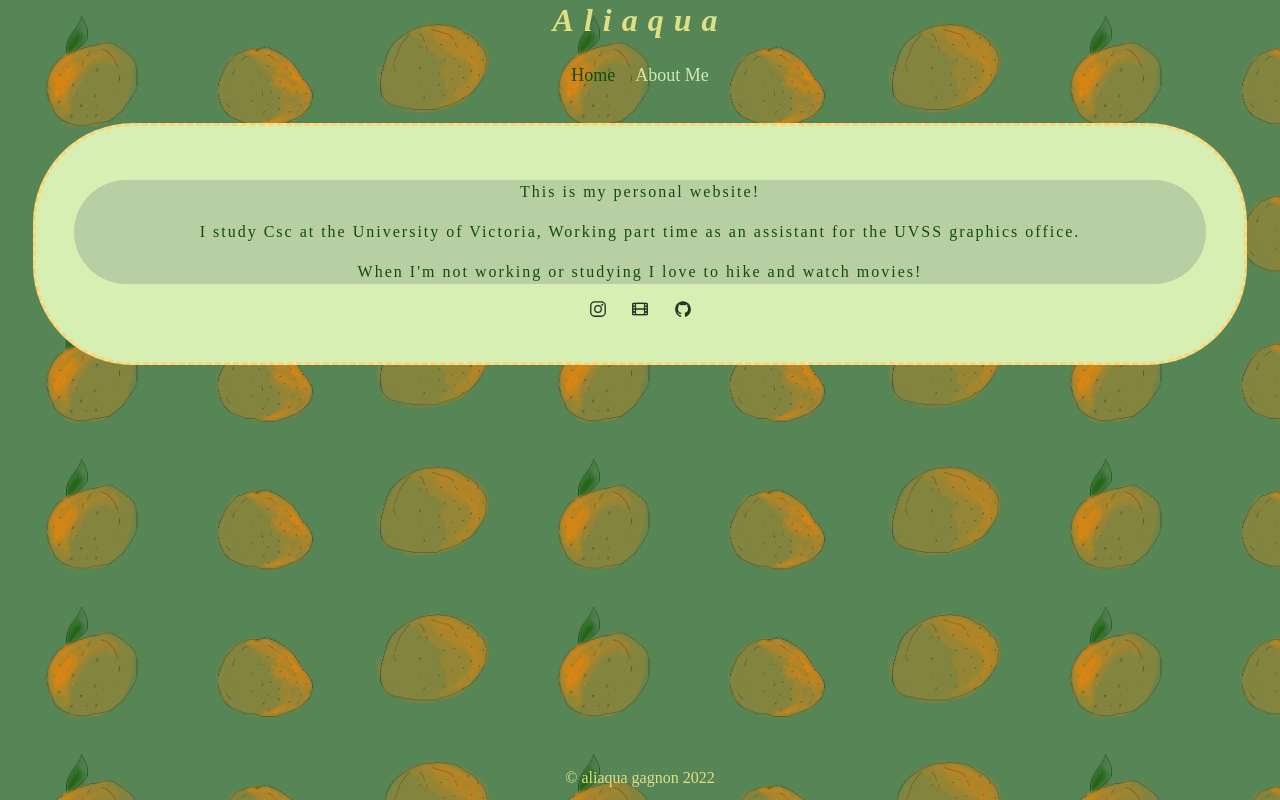
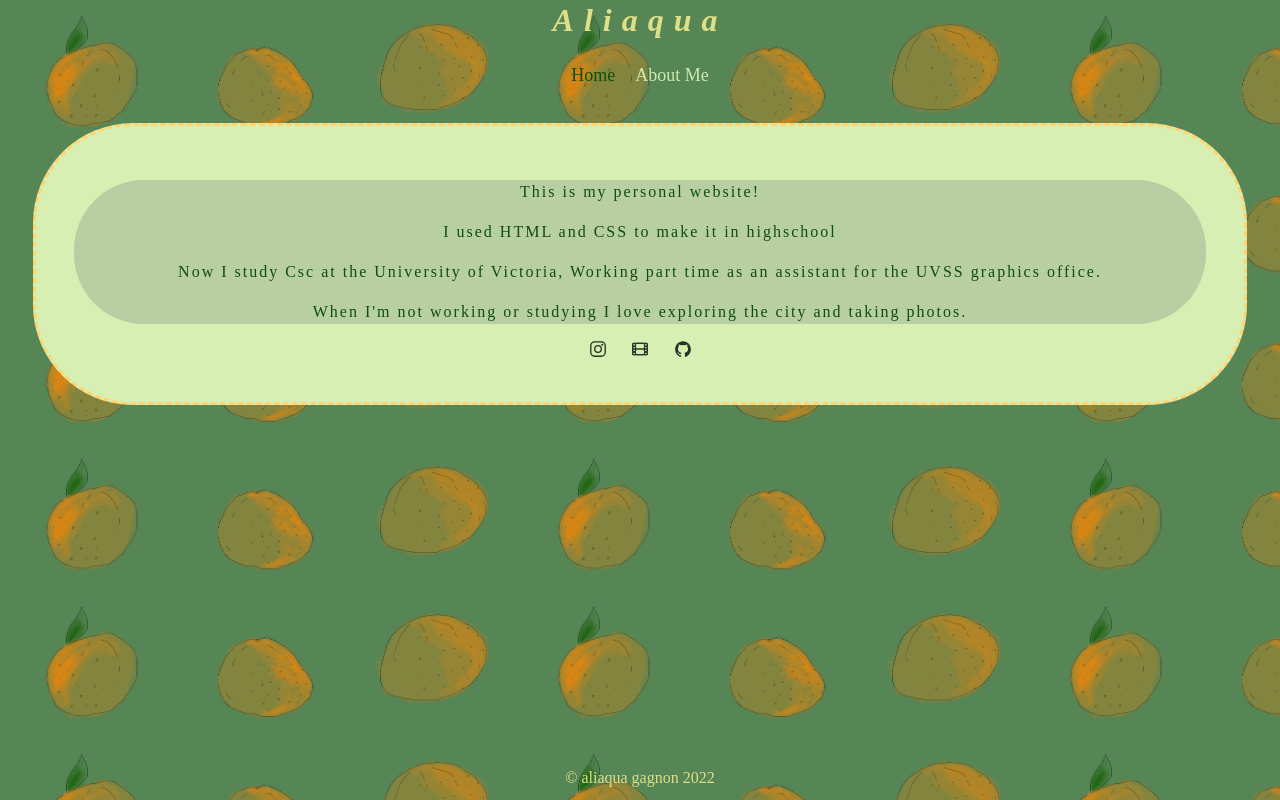
Before and after one commit to aliaquaa/aliaqua, a plain HTML site: page indexabout.html in a window 1280 px wide. Drawn offline with nearby package versions, Linux system fonts and the light colour scheme; a web font is replaced by a local one.

Commit message:
updated text elements

```diff
--- a/indexabout.html
+++ b/indexabout.html
@@ -34,8 +34,9 @@
 
                 <div class="learning">
                   <p>This is my personal website!</p>
-                  <p>I study Csc at the University of Victoria, Working part time as an assistant for the UVSS graphics office.</p>
-                  <p>When I'm not working or studying I love to hike and watch movies!</p>
+                  <p>I used HTML and CSS to make it in highschool</p>
+                  <p>Now I study Csc at the University of Victoria, Working part time as an assistant for the UVSS graphics office.</p>
+                  <p>When I'm not working or studying I love exploring the city and taking photos.</p>
                 </div>
 
 
```
Also changed, not shown: index.html (+3 -9 lines), strawberries.png (deleted).
